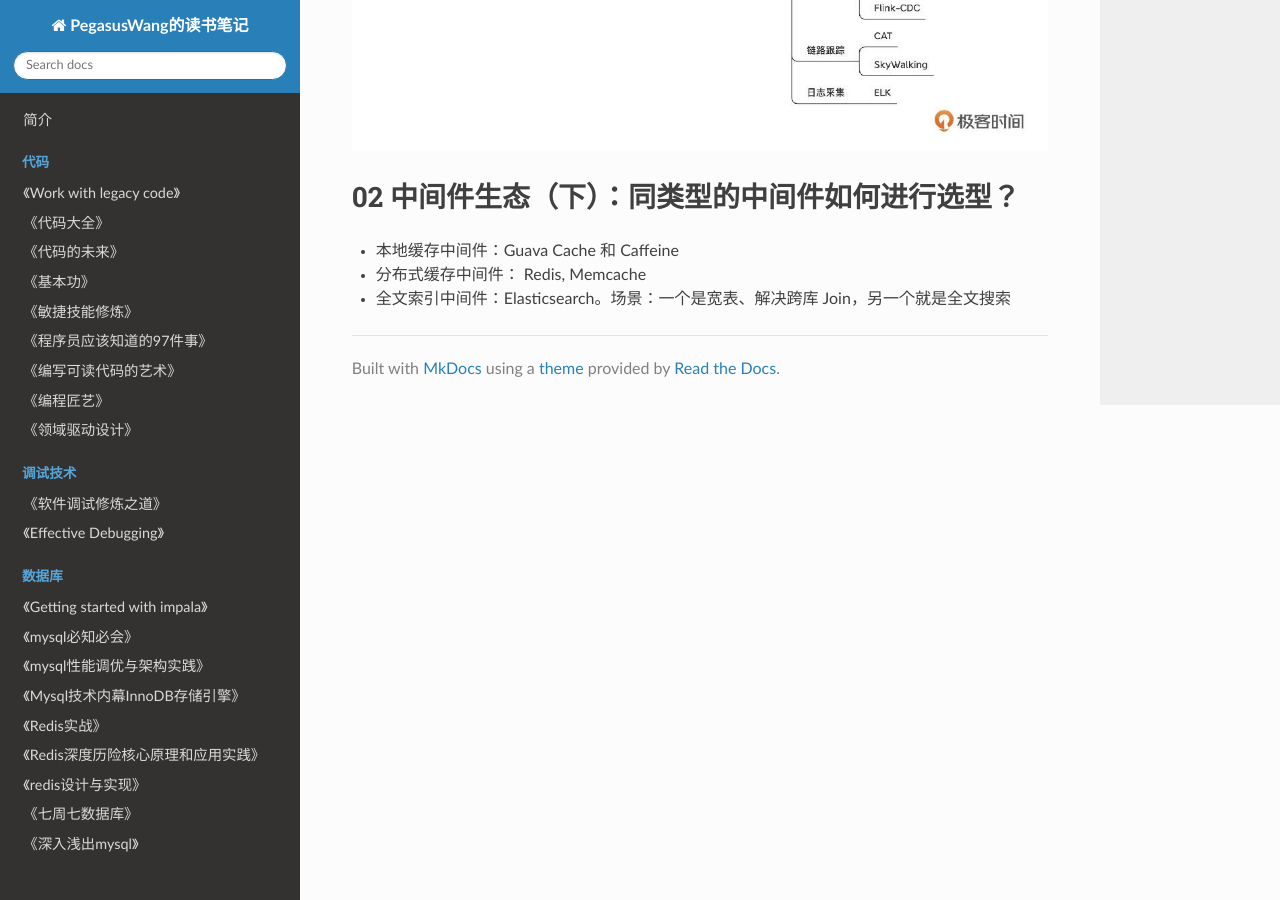
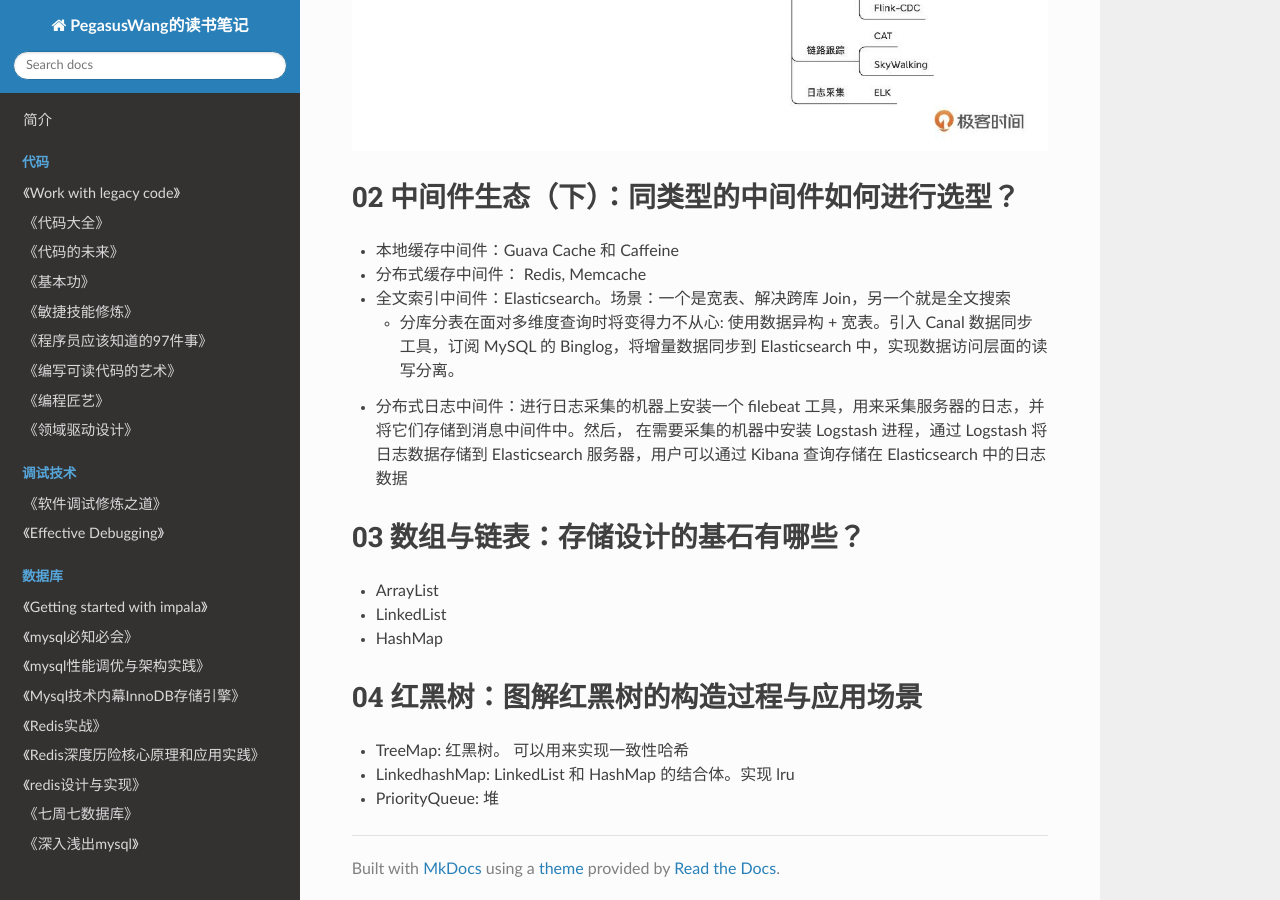
Before and after one commit to PegasusWang/booknotes, an MkDocs documentation site: the page built from docs/lecture/网课/中间件核心技术与实战/中间件核心技术与实战.md, in a window 1280 px wide and 900 px high, scrolled down 889 px. Built offline with MkDocs 1.6.1, drawn with Linux system fonts in a browser that asks for light colours; nearby versions of some CDN libraries; old or Windows-style settings are respelled for this version of MkDocs.

Commit message:
中间件核心技术与实战: 数组链表、红黑树

```diff
--- a/docs/lecture/网课/中间件核心技术与实战/中间件核心技术与实战.md
+++ b/docs/lecture/网课/中间件核心技术与实战/中间件核心技术与实战.md
@@ -10,3 +10,20 @@
 - 本地缓存中间件：Guava Cache 和 Caffeine
 - 分布式缓存中间件： Redis, Memcache
 - 全文索引中间件：Elasticsearch。场景：一个是宽表、解决跨库 Join，另一个就是全文搜索
+  - 分库分表在面对多维度查询时将变得力不从心: 使用数据异构 + 宽表。引入 Canal 数据同步工具，订阅 MySQL 的 Binglog，将增量数据同步到 Elasticsearch 中，实现数据访问层面的读写分离。
+- 分布式日志中间件：进行日志采集的机器上安装一个 filebeat 工具，用来采集服务器的日志，并将它们存储到消息中间件中。然后，
+  在需要采集的机器中安装 Logstash 进程，通过 Logstash 将日志数据存储到 Elasticsearch 服务器，用户可以通过 Kibana 查询存储在 Elasticsearch 中的日志数据
+
+
+# 03 数组与链表：存储设计的基石有哪些？
+
+- ArrayList
+- LinkedList
+- HashMap
+
+
+# 04 红黑树：图解红黑树的构造过程与应用场景
+
+- TreeMap: 红黑树。 可以用来实现一致性哈希
+- LinkedhashMap:  LinkedList 和 HashMap 的结合体。实现 lru
+- PriorityQueue: 堆
```
